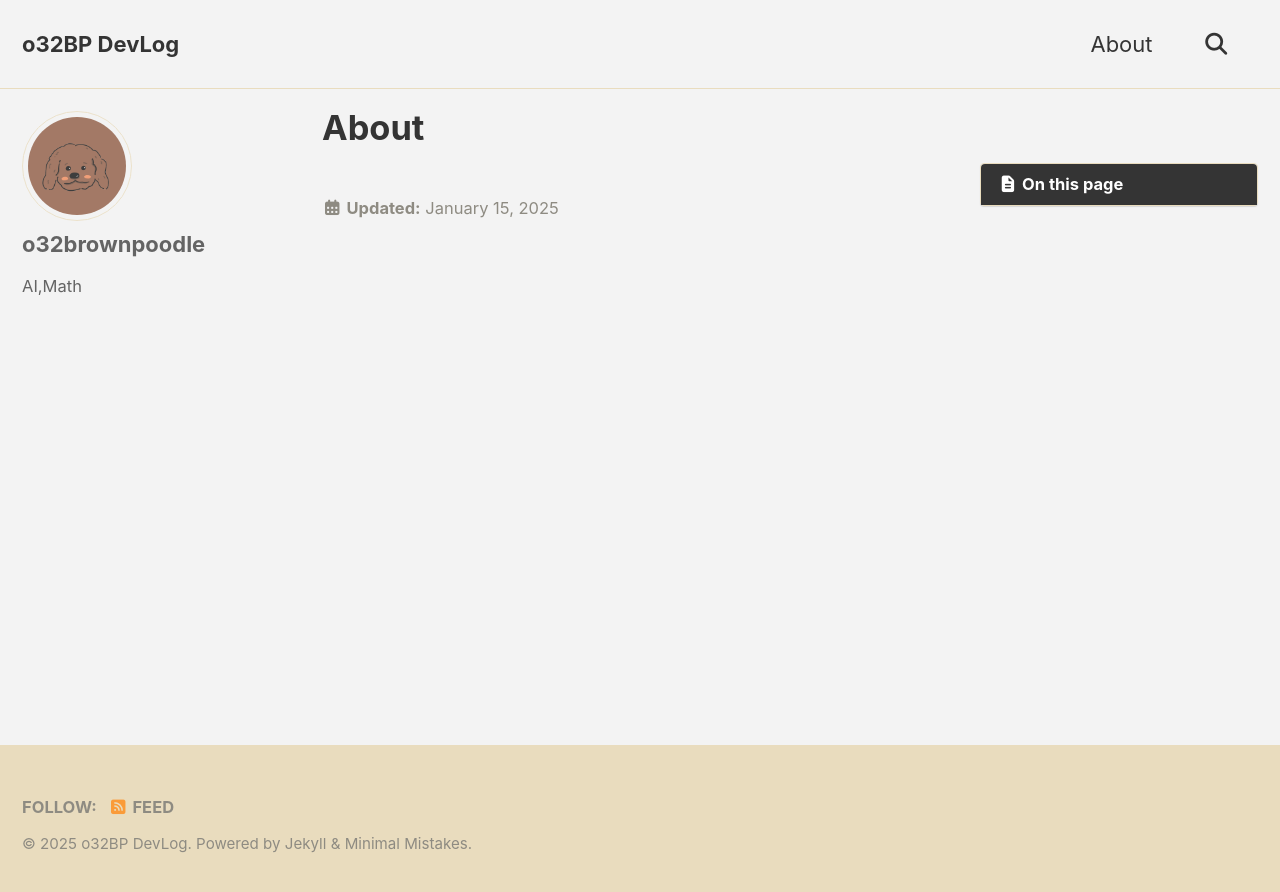
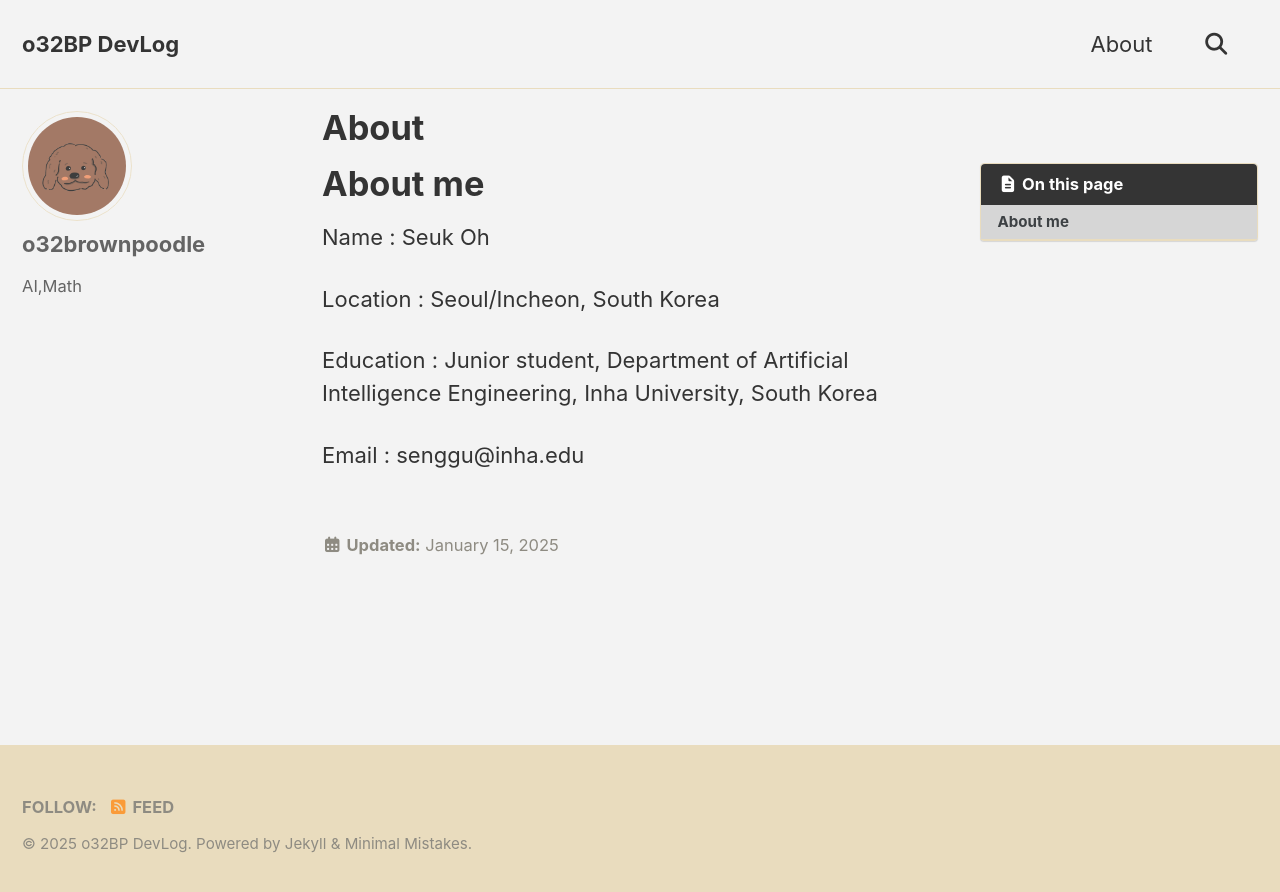
Before and after one commit to o32brownpoodle/o32brownpoodle.github.io, a Jekyll site: the page built from _pages/about/about.md, in a window 1280 px wide. Shown: the top 892 px of the page. Built offline with Jekyll 4.4.1, drawn with Linux system fonts in a browser that asks for light colours; cached includes are drawn as plain includes; some web fonts are replaced.

Commit message:
Update about.md

```diff
--- a/_pages/about/about.md
+++ b/_pages/about/about.md
@@ -5,3 +5,13 @@ excerpt: "Infomation About me "
 last_modified_at: 2025-01-15
 toc: true
 ---
+
+# About me
+
+Name : Seuk Oh
+
+Location : Seoul/Incheon, South Korea
+
+Education : Junior student, Department of Artificial Intelligence Engineering, Inha University, South Korea
+
+Email : senggu@inha.edu
```
